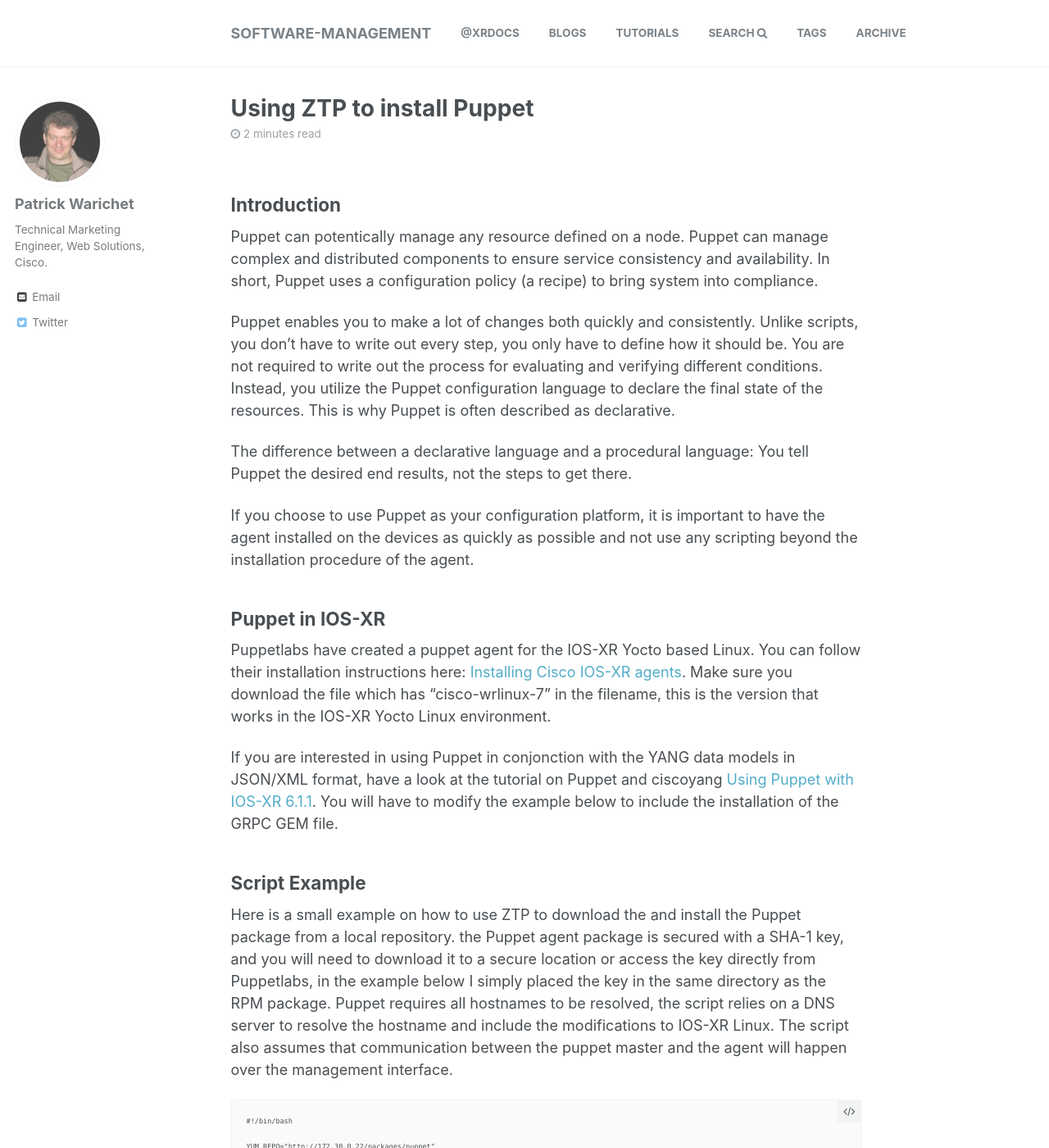
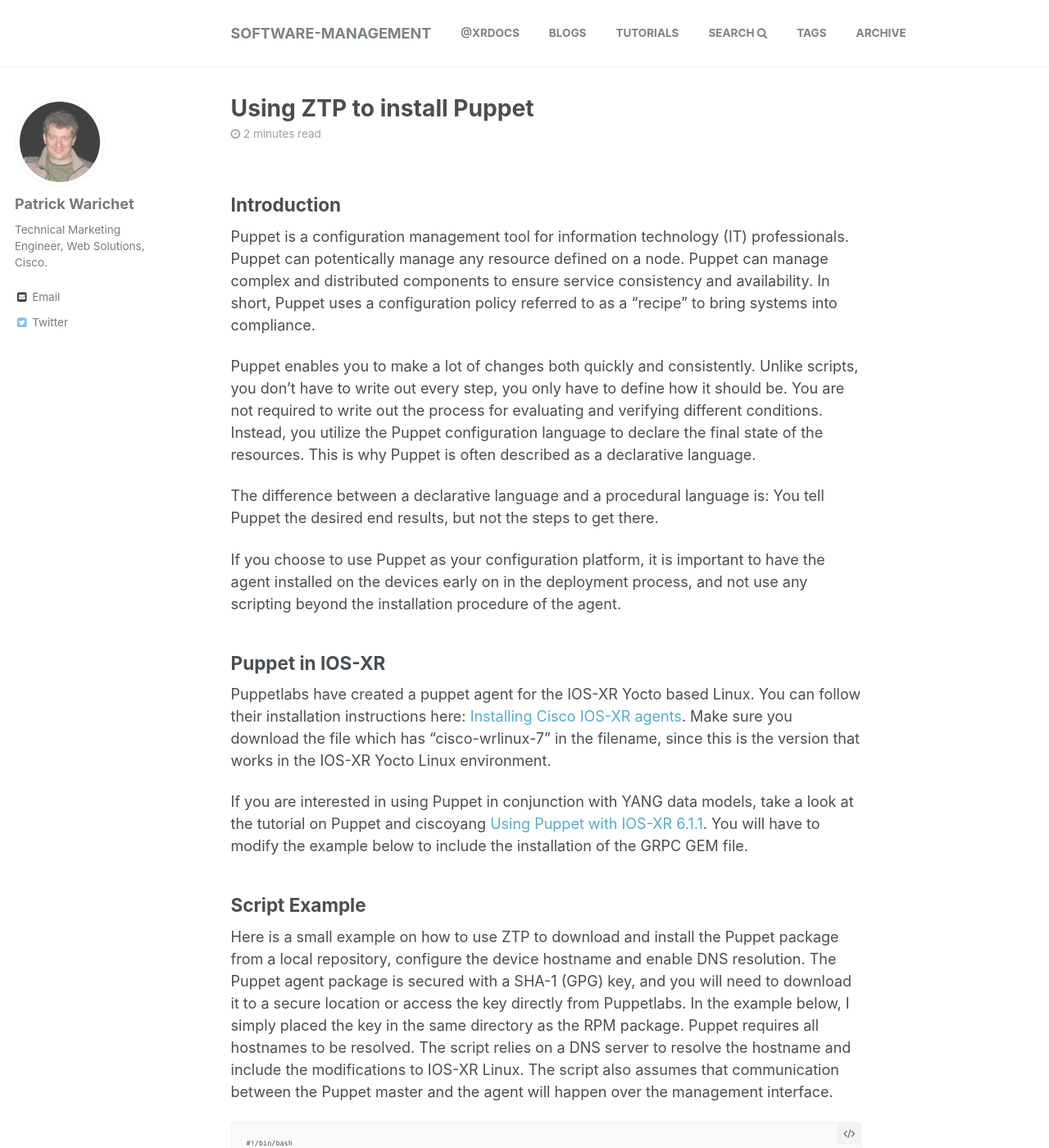
Before and after one commit to xrdocs/software-management, a Jekyll site: the page built from _blogs/2016-10-20-using-ztp-to-install-puppet.md, in a window 1280 px wide and 1400 px high. Shown: the whole window at 82% size. Built offline with Jekyll 4.4.1, drawn with Linux system fonts in a browser that asks for light colours; comment, search, counter and statistics services are not loaded.

Commit message:
Updated 2016-10-20-using-ztp-to-install-puppet.md

````diff
--- a/_blogs/2016-10-20-using-ztp-to-install-puppet.md
+++ b/_blogs/2016-10-20-using-ztp-to-install-puppet.md
@@ -11,23 +11,23 @@ author: Patrick Warichet
 excerpt: Installation of the puppet agent using ZTP
 ---
 ## Introduction
-Puppet can potentically manage any resource defined on a node. Puppet can manage complex and distributed components to ensure service consistency and availability. In short, Puppet uses a configuration policy (a recipe) to bring system into compliance.
+Puppet is a configuration management tool for information technology (IT) professionals. Puppet can potentically manage any resource defined on a node. Puppet can manage complex and distributed components to ensure service consistency and availability. In short, Puppet uses a configuration policy referred to as a "recipe" to bring systems into compliance.
 
-Puppet enables you to make a lot of changes both quickly and consistently. Unlike scripts, you don’t have to write out every step, you only have to define how it should be. You are not required to write out the process for evaluating and verifying different conditions. Instead, you utilize the Puppet configuration language to declare the final state of the resources. This is why Puppet is often described as declarative.
+Puppet enables you to make a lot of changes both quickly and consistently. Unlike scripts, you don’t have to write out every step, you only have to define how it should be. You are not required to write out the process for evaluating and verifying different conditions. Instead, you utilize the Puppet configuration language to declare the final state of the resources. This is why Puppet is often described as a declarative language.
 
-The difference between a declarative language and a procedural language: You tell Puppet the desired end results, not the steps to get there.
+The difference between a declarative language and a procedural language is: You tell Puppet the desired end results, but not the steps to get there.
 
-If you choose to use Puppet as your configuration platform, it is important to have the agent installed on the devices as quickly as possible and not use any scripting beyond the installation procedure of the agent.
+If you choose to use Puppet as your configuration platform, it is important to have the agent installed on the devices early on in the deployment process, and not use any scripting beyond the installation procedure of the agent.
 
 ## Puppet in IOS-XR
 Puppetlabs have created a puppet agent for the IOS-XR Yocto based Linux. You can follow their installation instructions here:
-[Installing Cisco IOS-XR agents](https://docs.puppet.com/pe/latest/install_iosxr.html "Installing Cisco IOS-XR agents"). Make sure you download the file which has “cisco-wrlinux-7” in the filename, this is the version that works in the IOS-XR Yocto Linux environment.
+[Installing Cisco IOS-XR agents](https://docs.puppet.com/pe/latest/install_iosxr.html "Installing Cisco IOS-XR agents"). Make sure you download the file which has “cisco-wrlinux-7” in the filename, since this is the version that works in the IOS-XR Yocto Linux environment.
 
-If you are interested in using Puppet in conjonction with the YANG data models in JSON/XML format, have a look at the tutorial on Puppet and ciscoyang [Using Puppet with IOS-XR 6.1.1](https://xrdocs.github.io/application-hosting/tutorials/2016-08-22-using-puppet-with-iosxr-6-1-1 "Using Puppet with IOS-XR 6.1.1"). You will have to modify the example below to include the installation of the GRPC GEM file.
+If you are interested in using Puppet in conjunction with YANG data models, take a look at the tutorial on Puppet and ciscoyang [Using Puppet with IOS-XR 6.1.1](https://xrdocs.github.io/application-hosting/tutorials/2016-08-22-using-puppet-with-iosxr-6-1-1 "Using Puppet with IOS-XR 6.1.1"). You will have to modify the example below to include the installation of the GRPC GEM file.
 
 ## Script Example
-Here is a small example on how to use ZTP to download the and install the Puppet package from a local repository. the Puppet agent package is secured with a SHA-1 key, and you will need to download it to a secure location or access the key directly from Puppetlabs, in the example below I simply placed the key in the same directory as the RPM package.
-Puppet requires all hostnames to be resolved, the script relies on a DNS server to resolve the hostname and include the modifications to IOS-XR Linux. The script also assumes that communication between the puppet master and the agent will happen over the management interface.
+Here is a small example on how to use ZTP to download and install the Puppet package from a local repository, configure the device hostname and enable DNS resolution. The Puppet agent package is secured with a SHA-1 (GPG) key, and you will need to download it to a secure location or access the key directly from Puppetlabs. In the example below, I simply placed the key in the same directory as the RPM package.
+Puppet requires all hostnames to be resolved. The script relies on a DNS server to resolve the hostname and include the modifications to IOS-XR Linux. The script also assumes that communication between the Puppet master and the agent will happen over the management interface.
 
 ```
 #!/bin/bash
````
